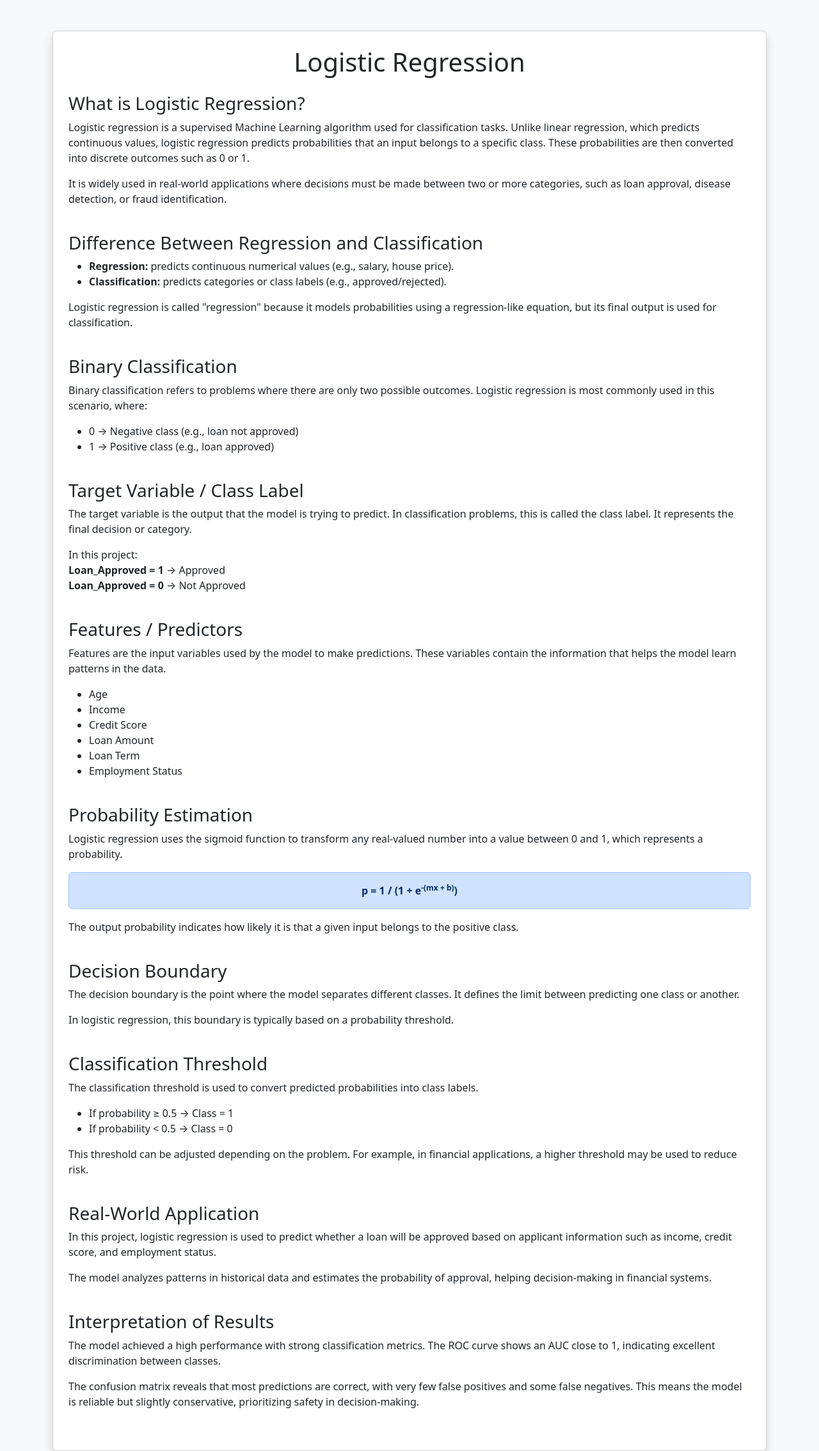
After one commit to jhohantellez/MachineLearning, a Flask app: page /logisticregression/concepts in a window 1280 px wide. The commit adds this page. Shown: the whole page at 64% size. Run offline with Flask 3, Linux system fonts and the light colour scheme; parts of the project's set-up code (start-up, migrations or seed data) failed here and were passed over.

Commit message:
Logistic regression functionality was added

```diff
--- a/app.py
+++ b/app.py
@@ -1,6 +1,6 @@
 from flask import Flask, render_template, request
 import joblib
-
+from logisticmodel import pre_resultado
 
 app= Flask(__name__)
 model = joblib.load("model.pkl")
@@ -52,6 +52,43 @@ def application():
 
     return render_template("linear_regression/application.html", prediction=prediction)
 
+#------------------------LOGISTIC REGRESSION-----------------------------------------------
+@app.route("/logisticregression")
+def logisticregression():
+    return render_template("logisticregression.html")
+
+@app.route("/logisticregression/concepts")
+def conceptslogistic():
+    return render_template("logistic_regression/concepts_logistic.html")
+
+@app.route('/logisticregression/application', methods=['GET', 'POST'])
+def applicationlogistic():
+    prediction = None
+    probability = None
+
+    if request.method == 'POST':
+        data_input = {
+            "Age": float(request.form['Age']),
+            "Income": float(request.form['Income']),
+            "Credit_Score": float(request.form['Credit_Score']),
+            "Loan_Amount": float(request.form['Loan_Amount']),
+            "Loan_Term": float(request.form['Loan_Term']),
+            "Employment_Status": request.form['Employment_Status']
+        }
+
+        result, prob = pre_resultado(data_input)
+
+        if result == 1:
+            prediction = "Loan Approved "
+        else:
+            prediction = "Loan Not Approved "
+
+        probability = f"{prob:.2f}"
+
+    return render_template('logistic_regression/application_logistic.html', prediction=prediction, probability=probability)
+
+
+
 
 #-------------------------------------------------------------------------
 if __name__ == "__main__":
--- /dev/null
+++ b/templates/logistic_regression/concepts_logistic.html
@@ -0,0 +1,162 @@
+<!DOCTYPE html>
+<html lang="en">
+<head>
+    <meta charset="UTF-8">
+    <title>Logistic Regression</title>
+    <link href="https://cdn.jsdelivr.net/npm/bootstrap@5.3.0/dist/css/bootstrap.min.css" rel="stylesheet">
+</head>
+<body class="bg-light">
+
+<div class="container mt-5">
+
+    <div class="card shadow p-4">
+        <h1 class="text-center mb-4">Logistic Regression</h1>
+
+        <!-- What is Logistic Regression -->
+        <div class="mb-4">
+            <h3>What is Logistic Regression?</h3>
+            <p>
+                Logistic regression is a supervised Machine Learning algorithm used for classification tasks.
+                Unlike linear regression, which predicts continuous values, logistic regression predicts probabilities
+                that an input belongs to a specific class. These probabilities are then converted into discrete outcomes
+                such as 0 or 1.
+            </p>
+            <p>
+                It is widely used in real-world applications where decisions must be made between two or more categories,
+                such as loan approval, disease detection, or fraud identification.
+            </p>
+        </div>
+
+        <!-- Difference -->
+        <div class="mb-4">
+            <h3>Difference Between Regression and Classification</h3>
+            <ul>
+                <li><strong>Regression:</strong> predicts continuous numerical values (e.g., salary, house price).</li>
+                <li><strong>Classification:</strong> predicts categories or class labels (e.g., approved/rejected).</li>
+            </ul>
+            <p>
+                Logistic regression is called "regression" because it models probabilities using a regression-like equation,
+                but its final output is used for classification.
+            </p>
+        </div>
+
+        <!-- Binary Classification -->
+        <div class="mb-4">
+            <h3>Binary Classification</h3>
+            <p>
+                Binary classification refers to problems where there are only two possible outcomes.
+                Logistic regression is most commonly used in this scenario, where:
+            </p>
+            <ul>
+                <li>0 → Negative class (e.g., loan not approved)</li>
+                <li>1 → Positive class (e.g., loan approved)</li>
+            </ul>
+        </div>
+
+        <!-- Target -->
+        <div class="mb-4">
+            <h3>Target Variable / Class Label</h3>
+            <p>
+                The target variable is the output that the model is trying to predict. In classification problems,
+                this is called the class label. It represents the final decision or category.
+            </p>
+            <p>
+                In this project:
+                <br><strong>Loan_Approved = 1</strong> → Approved<br>
+                <strong>Loan_Approved = 0</strong> → Not Approved
+            </p>
+        </div>
+
+        <!-- Features -->
+        <div class="mb-4">
+            <h3>Features / Predictors</h3>
+            <p>
+                Features are the input variables used by the model to make predictions. These variables contain
+                the information that helps the model learn patterns in the data.
+            </p>
+            <ul>
+                <li>Age</li>
+                <li>Income</li>
+                <li>Credit Score</li>
+                <li>Loan Amount</li>
+                <li>Loan Term</li>
+                <li>Employment Status</li>
+            </ul>
+        </div>
+
+        <!-- Probability -->
+        <div class="mb-4">
+            <h3>Probability Estimation</h3>
+            <p>
+                Logistic regression uses the sigmoid function to transform any real-valued number into a value
+                between 0 and 1, which represents a probability.
+            </p>
+            <div class="alert alert-primary text-center">
+                <strong>p = 1 / (1 + e<sup>-(mx + b)</sup>)</strong>
+            </div>
+            <p>
+                The output probability indicates how likely it is that a given input belongs to the positive class.
+            </p>
+        </div>
+
+        <!-- Decision Boundary -->
+        <div class="mb-4">
+            <h3>Decision Boundary</h3>
+            <p>
+                The decision boundary is the point where the model separates different classes.
+                It defines the limit between predicting one class or another.
+            </p>
+            <p>
+                In logistic regression, this boundary is typically based on a probability threshold.
+            </p>
+        </div>
+
+        <!-- Threshold -->
+        <div class="mb-4">
+            <h3>Classification Threshold</h3>
+            <p>
+                The classification threshold is used to convert predicted probabilities into class labels.
+            </p>
+            <ul>
+                <li>If probability ≥ 0.5 → Class = 1</li>
+                <li>If probability &lt; 0.5 → Class = 0</li>
+            </ul>
+            <p>
+                This threshold can be adjusted depending on the problem. For example, in financial applications,
+                a higher threshold may be used to reduce risk.
+            </p>
+        </div>
+
+        <!-- Real Example -->
+        <div class="mb-4">
+            <h3>Real-World Application</h3>
+            <p>
+                In this project, logistic regression is used to predict whether a loan will be approved based on
+                applicant information such as income, credit score, and employment status.
+            </p>
+            <p>
+                The model analyzes patterns in historical data and estimates the probability of approval,
+                helping decision-making in financial systems.
+            </p>
+        </div>
+
+        <!-- Interpretation -->
+        <div class="mb-4">
+            <h3>Interpretation of Results</h3>
+            <p>
+                The model achieved a high performance with strong classification metrics. The ROC curve shows
+                an AUC close to 1, indicating excellent discrimination between classes.
+            </p>
+            <p>
+                The confusion matrix reveals that most predictions are correct, with very few false positives
+                and some false negatives. This means the model is reliable but slightly conservative,
+                prioritizing safety in decision-making.
+            </p>
+        </div>
+
+    </div>
+
+</div>
+
+</body>
+</html>
```
Also changed, not shown: logisticmodel.py (added, +72 -0 lines), templates/home.html (+8 -0 lines), templates/logistic_regression/application_logistic.html (added, +83 -0 lines), templates/logisticregression.html (added, +96 -0 lines), loan_prediction_dataset.csv (added), static/images/image.png (added).
